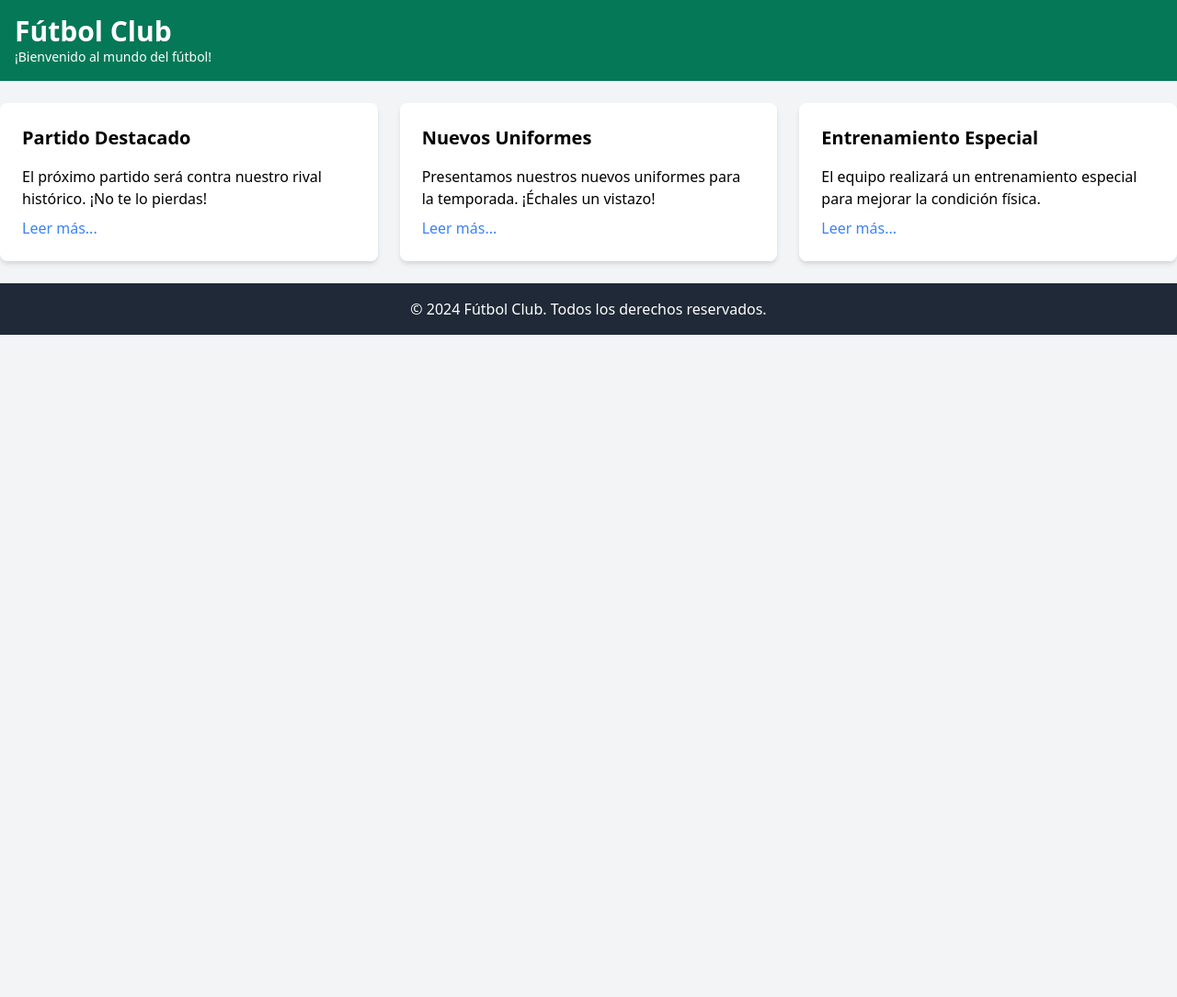
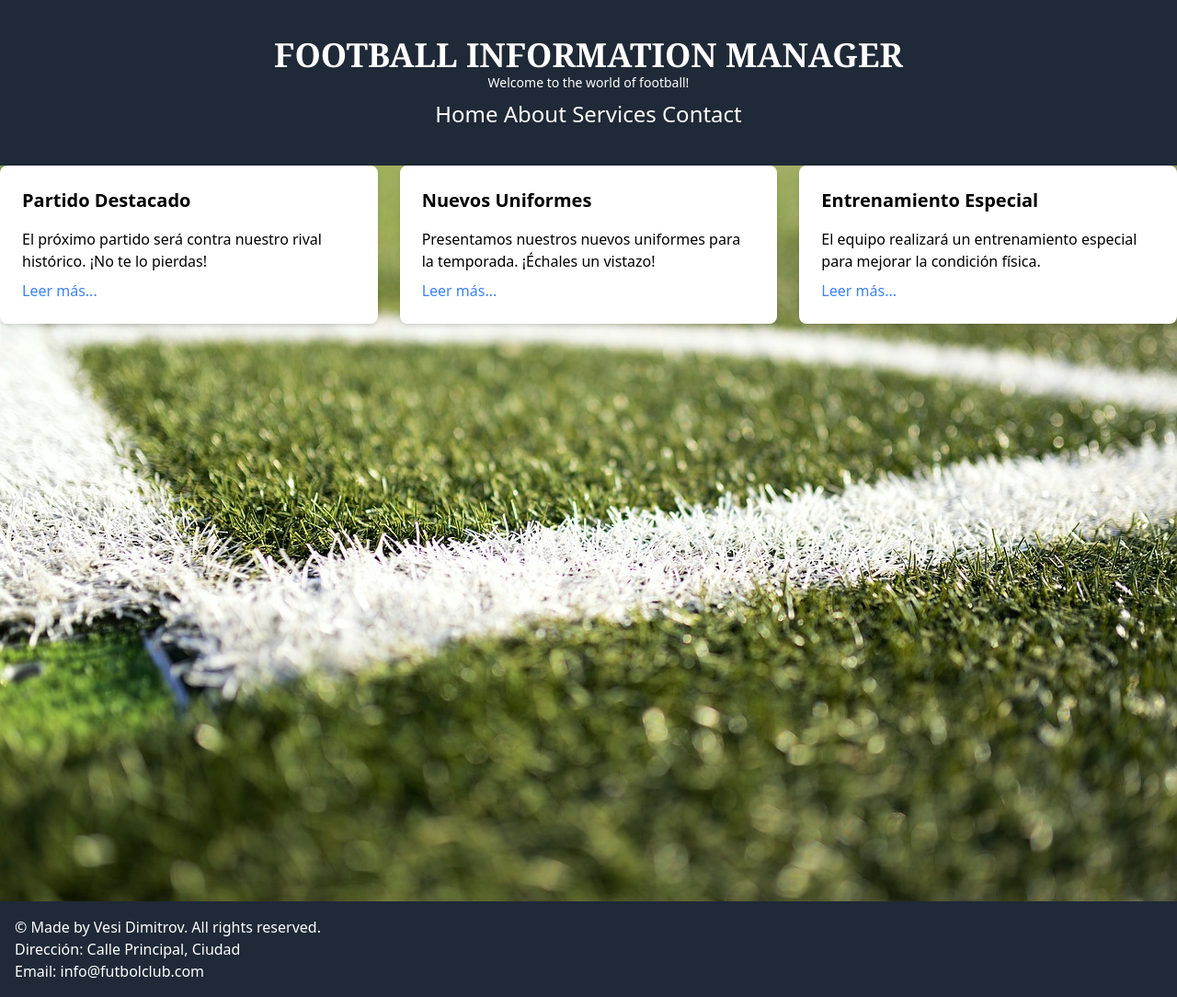
Before and after one commit to Cirvianum-DAW/mp9-uf1-projectetailwind-VesiDimitrov, a website built with Parcel: page Index.html in a window 1280 px wide. Shown: the whole page at 92% size. Before the commit the page ends 800 px from the top, so only its background shows below. Built offline with nearby package versions, Linux system fonts and the light colour scheme.

Commit message:
Inici avançada

```diff
--- a/Index.html
+++ b/Index.html
@@ -9,15 +9,25 @@
 <body class="bg-gray-100 font-sans">
 
   <!-- Encabezado -->
-  <header class="bg-green-700 text-white p-4">
-    <div class="container mx-auto">
-      <h1 class="text-3xl font-semibold">Fútbol Club</h1>
-      <p class="text-sm">¡Bienvenido al mundo del fútbol!</p>
+  <header class= "bg-gray-800 text-white p-10">
+    <div class="text-center">
+      <h1 class="text-4xl font-semibold font-serif">FOOTBALL INFORMATION MANAGER</h1>
+      <p class="text-sm">Welcome to the world of football!</p>
+      <nav>
+        <div class=" text-white ">
+          <div class=" font-thin mt-2 text-2xl">
+            <a href="#">Home</a>
+            <a href="#">About</a>
+            <a href="#">Services</a>
+            <a href="#">Contact</a>
+          </div>
+        </div>
+      </nav>
     </div>
   </header>
 
 
-  <main class="container mx-auto my-6">
+  <main class="bg-cover object-cover w-full h-screen" style="background-image: url(src/Imatges/Inici/Fons.jpg);">
     <section class="grid grid-cols-1 md:grid-cols-2 lg:grid-cols-3 gap-6">
 
       <div class="bg-white p-6 rounded-lg shadow-md">
@@ -40,11 +50,18 @@
     </section>
   </main>
 
-  <footer class="bg-gray-800 text-white p-4">
-    <div class="container mx-auto text-center">
-      <p>&copy; 2024 Fútbol Club. Todos los derechos reservados.</p>
+
+<footer class="bg-gray-800 text-white p-4">
+  <div class="container mx-auto flex justify-between items-center">
+
+    <div class="text-left">
+      <p>&copy; Made by Vesi Dimitrov. All rights reserved.</p>
+      <p>Dirección: Calle Principal, Ciudad</p>
+      <p>Email: info@futbolclub.com</p>
     </div>
-  </footer>
+  </div>
+</footer>
+
 
 </body>
 </html>
```
Also changed, not shown: src/Imatges/Inici/Fons.jpg (added).
